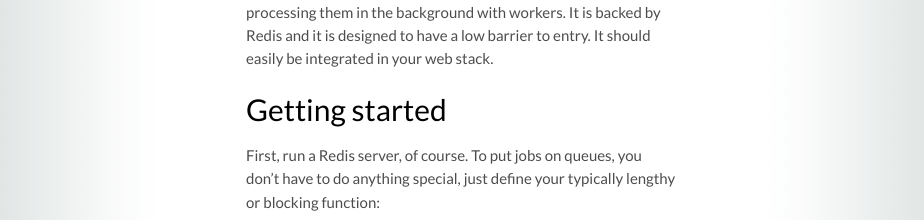
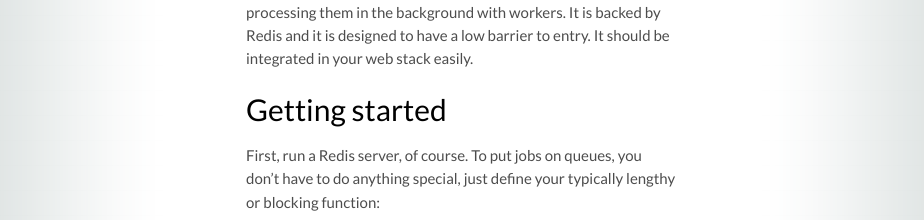
Before and after one commit to rq/rq, a Jekyll site: the page built from index.md, in a window 1280 px wide. Shown: the part 334-554 px from the top of the page, without its empty margins (179-1103 px from the left). Built offline with Jekyll 4.4.1, drawn with Linux system fonts in a browser that asks for light colours; some web fonts are replaced; Markdown is read by kramdown in place of the engine named in the settings; some of the changed text lies outside the part shown.

Commit message:
Fix wording.

```diff
--- a/index.md
+++ b/index.md
@@ -5,8 +5,8 @@ layout: default
 
 RQ (_Redis Queue_) is a simple Python library for queueing jobs and processing
 them in the background with workers.  It is backed by Redis and it is designed
-to have a low barrier to entry.  It should easily be integrated in your web
-stack.
+to have a low barrier to entry.  It should be integrated in your web stack
+easily.
 
 ## Getting started
 
```
